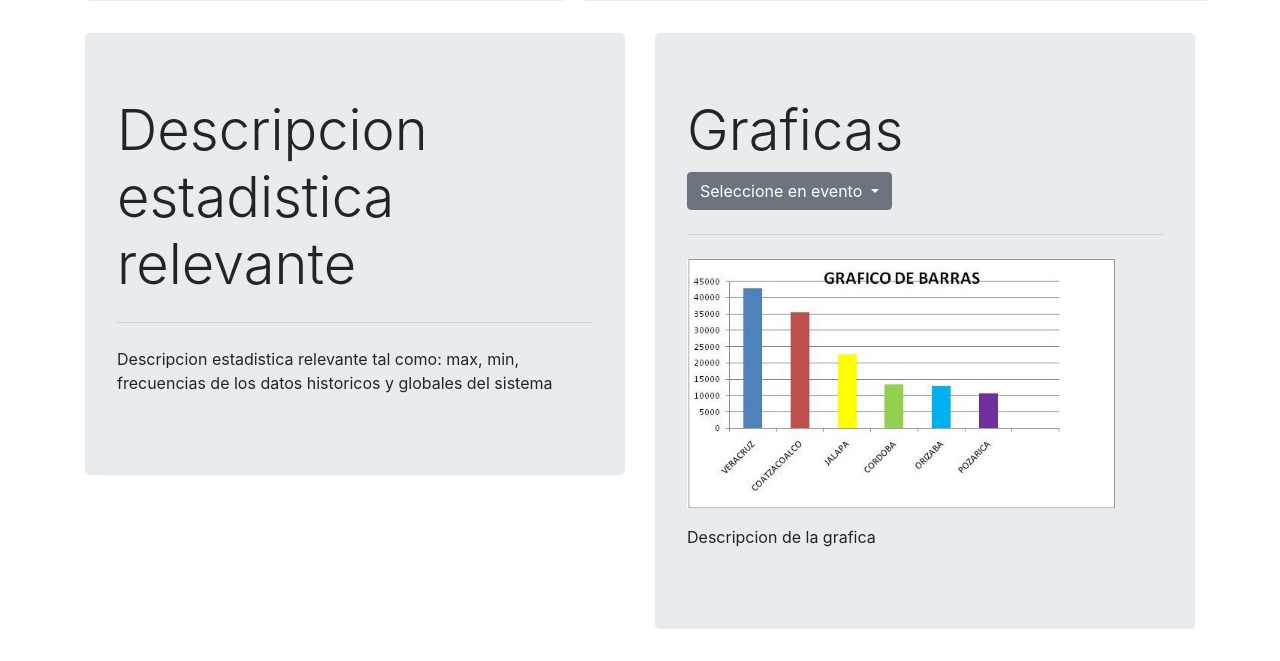
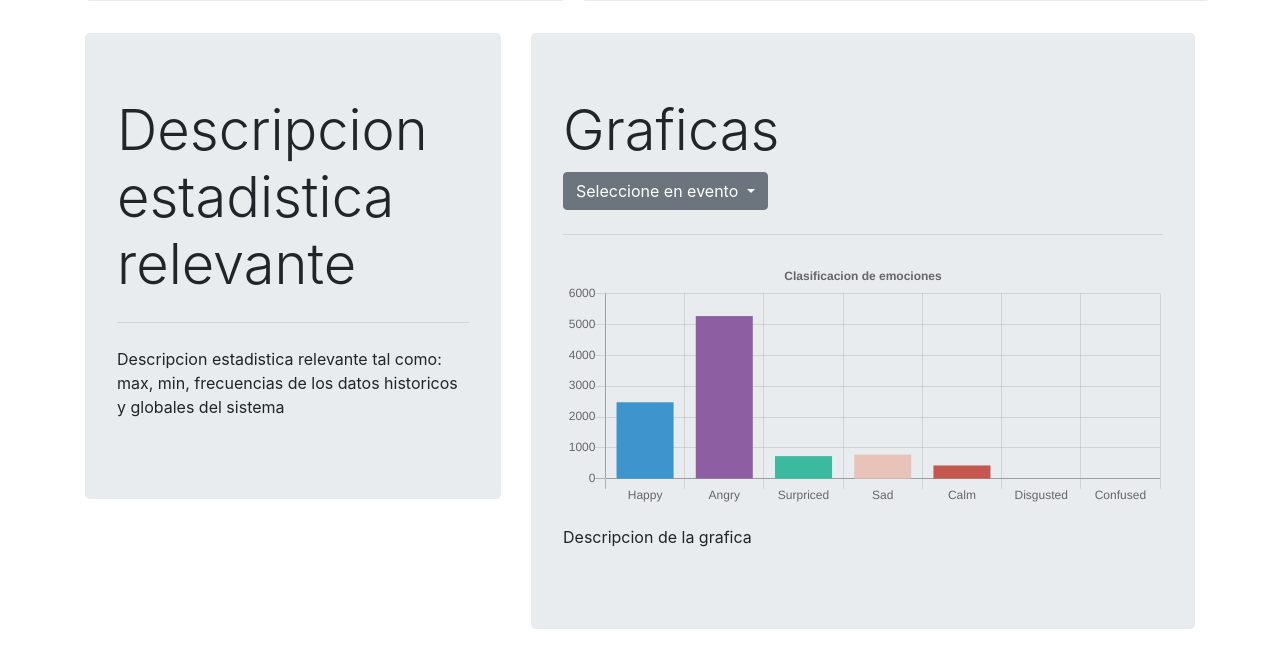
Before and after one commit to jalcara1/EmotionRecognition, a Django app: page /workClass/estadisticas/ in a window 1280 px wide. Shown: the part 1004-1665 px from the top of the page. Run offline with Django 3.2, Linux system fonts and the light colour scheme; data comes from the database, SQL or seed files in the repository; some libraries are stand-ins or nearby versions.

Commit message:
Graphs emotions

```diff
--- a/EmotionRecognition/workClass/templates/workClass/estadisticas.html
+++ b/EmotionRecognition/workClass/templates/workClass/estadisticas.html
@@ -91,8 +91,31 @@
                             </div>
                         </div>
                         <hr class="my-4">
+                        <script src="https://cdnjs.cloudflare.com/ajax/libs/Chart.js/2.5.0/Chart.min.js"></script>
+                        <canvas id="bar-chart" width="600" height="250"></canvas>
+                        <script>
+                        new Chart(document.getElementById("bar-chart"), {
+                            type: 'bar',
+                            data: {
+                              labels: ["Happy","Angry","Surpriced","Sad","Calm","Disgusted","Confused"],
+                              datasets: [
+                                {
+                                  label: "Population (millions)",
+                                  backgroundColor: ["#3e95cd", "#8e5ea2","#3cba9f","#e8c3b9","#c45850"],
+                                  data: [2478,5267,734,784,433]
+                                }
+                              ]
+                            },
+                            options: {
+                              legend: { display: false },
+                              title: {
+                                display: true,
+                                text: 'Clasificacion de emociones'
+                              }
+                            }
+                    });
+                        </script>
 
-                        <img src="{{MEDIA_URL}}grafico1.jpg" preload="auto" height="250px">
                         <p></p>
                         <p>Descripcion de la grafica</p>
                     </div>
```
